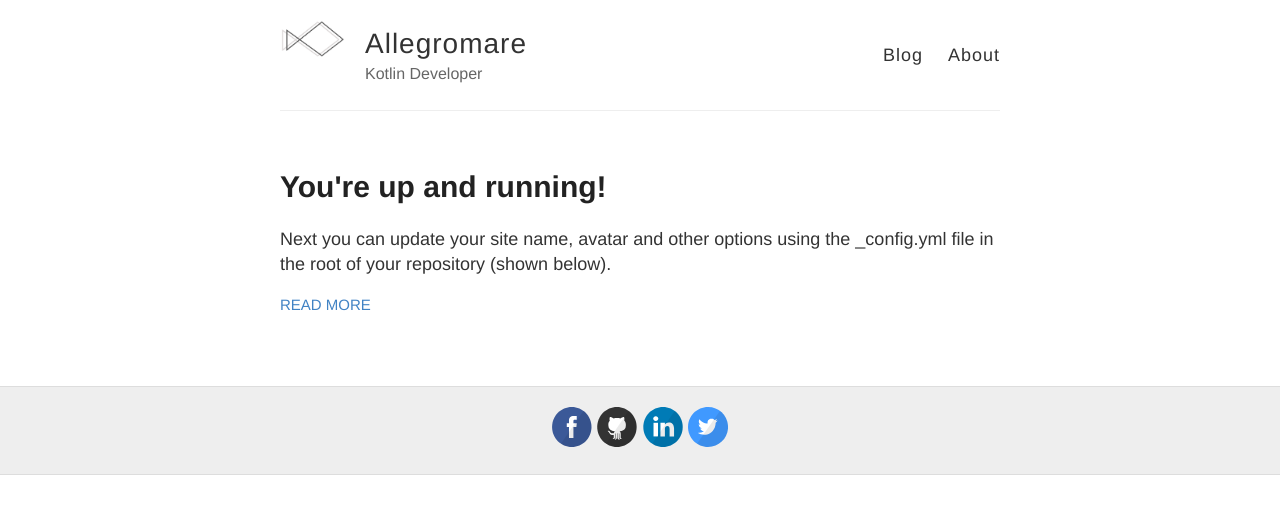
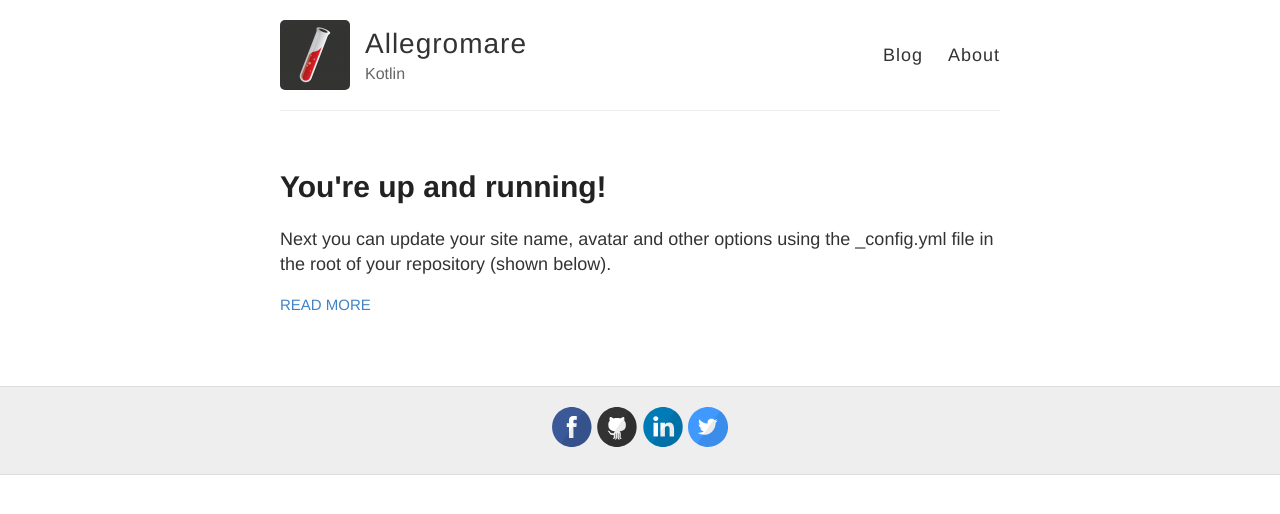
Before and after one commit to Allegromare/allegromare.github.io, a Jekyll site: the page built from index.html, in a window 1280 px wide. Shown: the top 514 px of the page. Built offline with Jekyll 4.4.1, drawn with Linux system fonts in a browser that asks for light colours.

Commit message:
Update _config.yml

```diff
--- a/_config.yml
+++ b/_config.yml
@@ -6,10 +6,10 @@
 name: Allegromare
 
 # Short bio or description (displayed in the header)
-description: Kotlin Developer
+description: Kotlin
 
 # URL of your avatar or profile pic (you could use your GitHub profile pic)
-avatar: images/Logo.PNG
+avatar: images/jekyll-logo.png
 
 #
 # Flags below are optional
```
